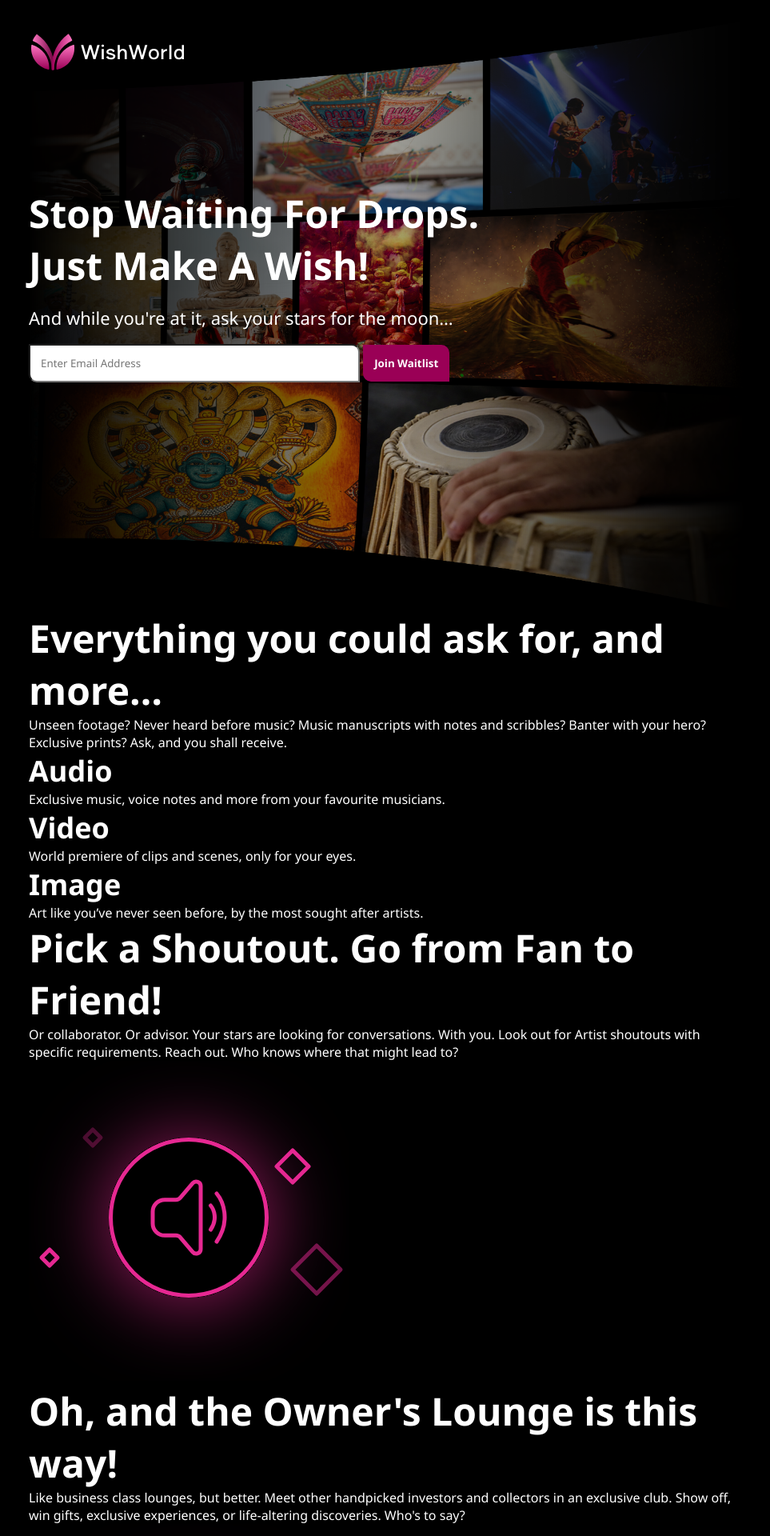
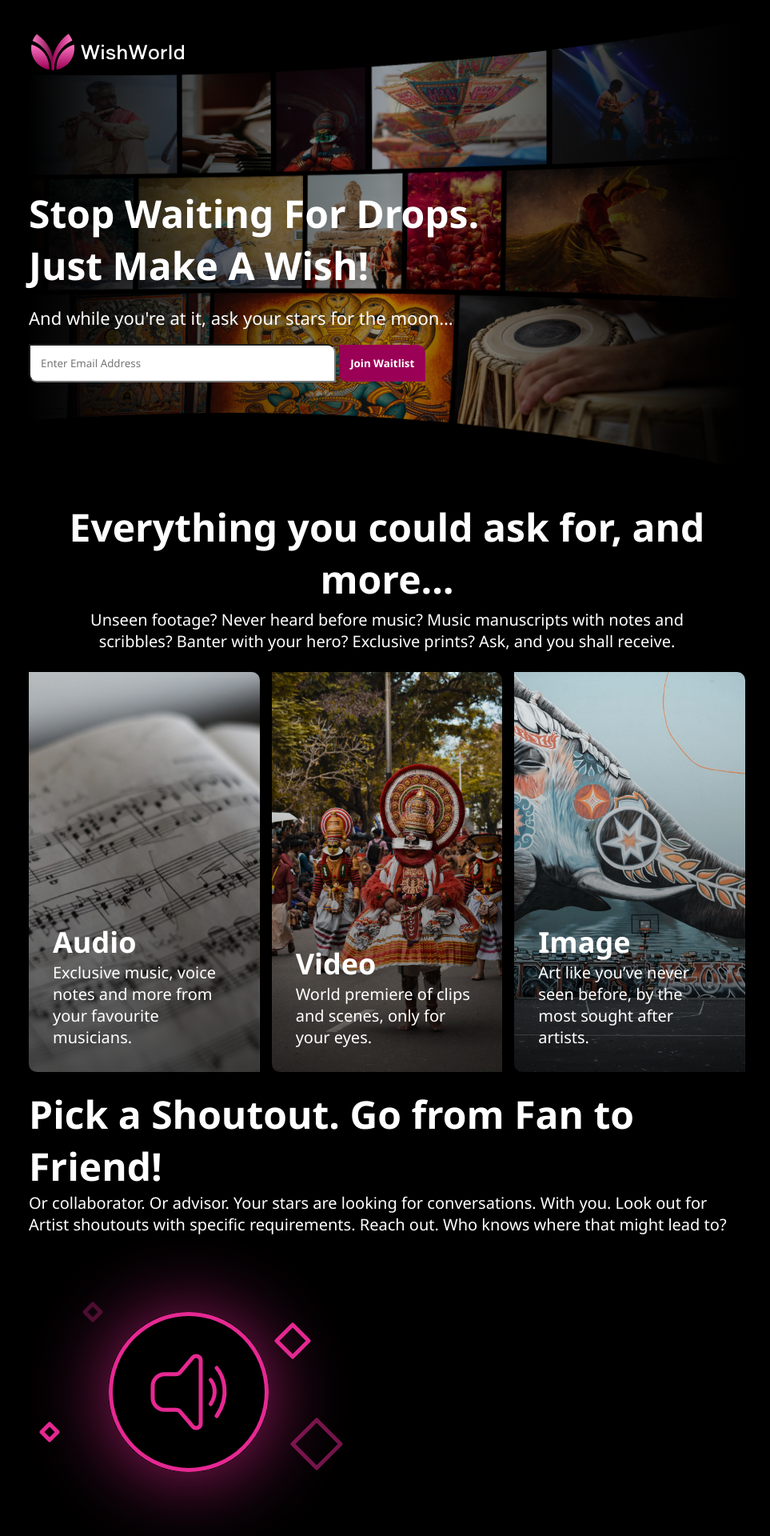
Before and after one commit to xqzyr/WishWorld, a PHP site: page / in a window 1280 px wide. Shown: the top 1920 px of the page at 80% size, without its empty margins (156-1119 px from the left). Run offline with PHP 8.4, Linux system fonts and the light colour scheme.

Commit message:
Completion > Perfection

```diff
--- /dev/null
+++ b/css/middle.css
@@ -0,0 +1,43 @@
+.showcase {
+    margin-top: 5vh;
+    text-align: center;
+}
+
+.showcaseTopText {
+    padding: 5px 5%;
+}
+
+.showcaseItems {
+    margin: 20px 0;
+    display: grid;
+    grid-template-columns: repeat(3, 1fr);
+    grid-gap: 15px;
+    height: 500px;
+    text-align: left;
+}
+
+.showcaseItems > div {
+    display: flex;
+    flex-direction: column;
+    justify-content: flex-end;
+    text-align: left;
+    background-position: center;
+    background-size: cover;
+    border-radius: 0 10px;
+    padding: 0 30px 30px 30px;
+}
+
+.audio {
+    background: linear-gradient(to bottom, rgba(0, 0, 0, 0), rgb(0, 0, 0, 0.6)),
+        url(/images/audio.png);
+}
+
+.video {
+    background: linear-gradient(to bottom, rgba(0, 0, 0, 0), rgba(0, 0, 0, 0.6)),
+        url(/images/video.jpg);
+}
+
+.image {
+    background: linear-gradient(to bottom, rgba(0, 0, 0, 0), rgb(0, 0, 0, 0.6)),
+        url(/images/image.jpg);
+}
--- a/css/main.css
+++ b/css/top.css
@@ -3,6 +3,7 @@
     padding: 0;
     color: white;
     font-family: Segoe UI, sans-serif;
+    box-sizing: border-box;
 }
 
 @media only screen and (min-width: 1024px) {
@@ -17,6 +18,10 @@ h2 {
 
 h3 {
     font-size: 36px;
+}
+
+p {
+    font-size: 20px;
 }
 
 .pageExceptBottom {
--- a/index.html
+++ b/index.html
@@ -6,7 +6,9 @@
         <meta name="viewport" content="width=device-width, initial-scale=1.0" />
         <title>Stop Waiting For Drops. Just Make A Wish! | WishWorld</title>
         <link rel="icon" type="image/x-icon" href="/images/favicon.ico" />
-        <link rel="stylesheet" href="css/main.css" />
+        <link rel="stylesheet" href="css/top.css" />
+        <link rel="stylesheet" href="css/middle.css" />
+        <link rel="stylesheet" href="css/bottom.css" />
     </head>
     <body style="background-color: black">
         <div class="pageExceptBottom">
```
Also changed, not shown: css/bottom.css (added).
